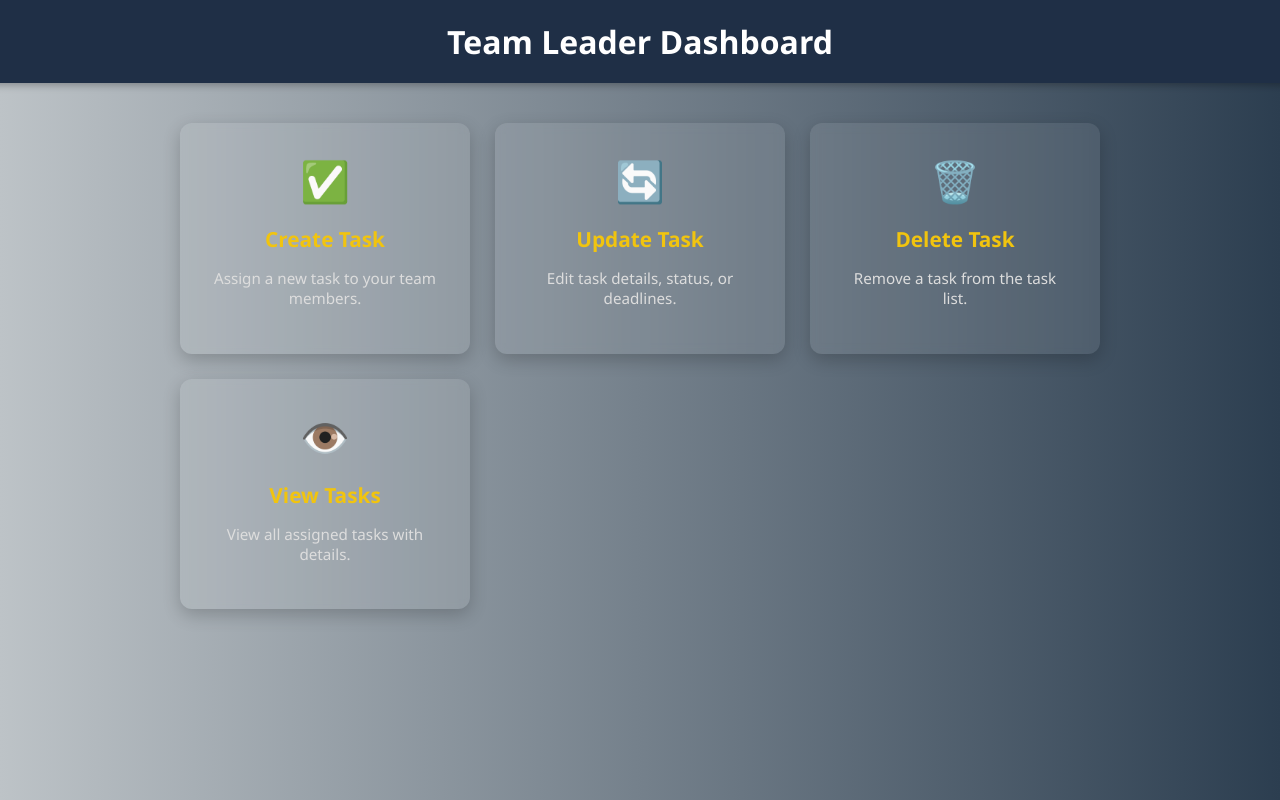
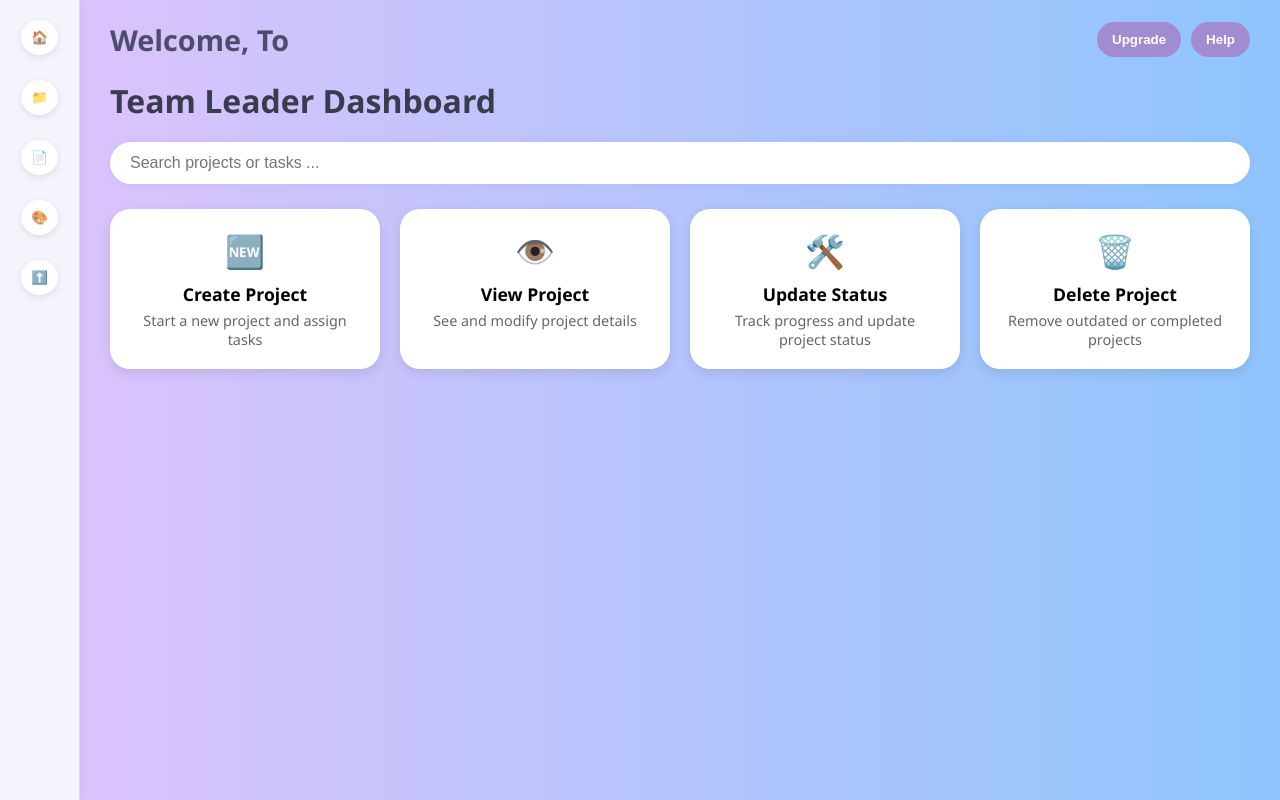
Before and after one commit to kadambari-1110/Project-and-Task-Management, a Django app: page /team_lead_dashboard in a window 1280 px wide. Run offline with Django 5.2, Linux system fonts and the light colour scheme.

Commit message:
html files

```diff
--- a/templates/team_lead_dashboard.html
+++ b/templates/team_lead_dashboard.html
@@ -3,110 +3,205 @@
 <head>
   <meta charset="UTF-8" />
   <meta name="viewport" content="width=device-width, initial-scale=1.0" />
-    <title>Team Leader Dashboard</title>
+  <title>Manager Dashboard</title>
   <style>
+    * {
+      margin: 0;
+      padding: 0;
+      box-sizing: border-box;
+    }
+
     body {
-            margin: 0;
       font-family: 'Segoe UI', Tahoma, Geneva, Verdana, sans-serif;
-            background: linear-gradient(to right, #bdc3c7, #2c3e50);
-            color: #fff;
+      background: linear-gradient(to right, #e0c3fc, #8ec5fc);
+      display: flex;
+      height: 100vh;
+      overflow: hidden;
+    }
+
+    .sidebar {
+      width: 80px;
+      background: #f3f4fc;
+      padding: 20px 10px;
       display: flex;
       flex-direction: column;
       align-items: center;
-            min-height: 100vh;
+      gap: 25px;
+      border-right: 1px solid #ddd;
+      box-shadow: 2px 0 8px rgba(0,0,0,0.05);
     }
 
-        header {
-            background-color: #1f2f46;
-            width: 100%;
-            padding: 20px;
-            text-align: center;
+    .sidebar button {
+      background: #fff;
+      border: none;
+      padding: 10px;
+      border-radius: 50%;
+      box-shadow: 0 2px 6px rgba(0,0,0,0.1);
+      cursor: pointer;
+      transition: all 0.3s;
+    }
+
+    .sidebar button:hover {
+      background-color: #e0e0f0;
+      transform: scale(1.1);
+    }
+
+    .main {
+      flex: 1;
+      display: flex;
+      flex-direction: column;
+      padding: 20px 30px;
+      overflow-y: auto;
+    }
+
+    .topbar {
+      display: flex;
+      justify-content: space-between;
+      align-items: center;
+      margin-bottom: 20px;
+    }
+
+    .topbar h1 {
+      font-size: 1.8rem;
+      color: #4c4c6d;
+    }
+
+    .topbar .actions {
+      display: flex;
+      gap: 10px;
+    }
+
+    .topbar .actions button {
+      padding: 10px 15px;
+      border-radius: 30px;
+      border: none;
+      background-color: #a18cd1;
+      color: #fff;
+      font-weight: bold;
+      cursor: pointer;
+      transition: all 0.3s;
+    }
+
+    .topbar .actions button:hover {
+      background-color: #6f63b0;
+    }
+
+    .dashboard-title {
       font-size: 2rem;
       font-weight: bold;
-            box-shadow: 0 2px 8px rgba(0,0,0,0.3);
+      color: #3b3b4f;
+      margin-bottom: 20px;
     }
 
-        .dashboard-container {
-            display: grid;
-            grid-template-columns: repeat(auto-fit, minmax(220px, 1fr));
-            gap: 25px;
+    .search-box {
+      margin-bottom: 25px;
+    }
+
+    .search-box input {
       width: 100%;
-            max-width: 1000px;
-            padding: 40px;
-            box-sizing: border-box;
+      padding: 12px 20px;
+      border-radius: 25px;
+      border: none;
+      font-size: 1rem;
+      box-shadow: 0 0 10px rgba(0,0,0,0.05);
+    }
+
+    .card-container {
+      display: flex;
+      flex-wrap: wrap;
+      gap: 20px;
     }
 
     .card {
-            background-color: rgba(255, 255, 255, 0.08);
-            border-radius: 12px;
-            padding: 30px;
+      flex: 1 1 200px;
+      background: #fff;
+      padding: 20px;
       text-align: center;
-            box-shadow: 0 6px 18px rgba(0, 0, 0, 0.2);
-            backdrop-filter: blur(5px);
-            transition: transform 0.3s, box-shadow 0.3s;
+      border-radius: 20px;
+      box-shadow: 0 4px 12px rgba(0,0,0,0.1);
+      transition: 0.3s ease;
       cursor: pointer;
     }
 
     .card:hover {
-            transform: translateY(-6px);
-            box-shadow: 0 10px 25px rgba(0, 0, 0, 0.4);
+      transform: translateY(-5px);
+      background: #f2f4ff;
     }
 
-        .icon {
-            font-size: 2.5rem;
-            margin-bottom: 15px;
+    .card-icon {
+      font-size: 2rem;
+      margin-bottom: 10px;
     }
 
-        .card h2 {
-            font-size: 1.3rem;
-            margin-bottom: 10px;
-            color: #f1c40f;
+    .card-title {
+      font-weight: bold;
+      font-size: 1.1rem;
+      margin-bottom: 5px;
     }
 
-        .card p {
-            font-size: 0.95rem;
-            color: #ddd;
+    .card-desc {
+      font-size: 0.9rem;
+      color: #666;
     }
 
-        footer {
-            margin-top: auto;
-            padding: 20px;
-            font-size: 0.9rem;
-            color: #ccc;
+    @media (max-width: 768px) {
+      .topbar h1 {
+        font-size: 1.3rem;
+      }
+      .card {
+        flex: 1 1 100%;
+      }
     }
   </style>
 </head>
 <body>
 
-    <header>Team Leader Dashboard</header>
-
-    <div class="dashboard-container">
-        <div class="card" onclick="location.href='create_task.html'">
-            <div class="icon">✅</div>
-            <h2>Create Task</h2>
-            <p>Assign a new task to your team members.</p>
+  <div class="sidebar">
+    <button title="Home">🏠</button>
+    <button title="Projects">📁</button>
+    <button title="Templates">📄</button>
+    <button title="Brand">🎨</button>
+    <button title="Upload">⬆️</button>
   </div>
 
-        <div class="card" onclick="location.href='update_task.html'">
-            <div class="icon">🔄</div>
-            <h2>Update Task</h2>
-            <p>Edit task details, status, or deadlines.</p>
-        </div>
-
-        <div class="card" onclick="location.href='delete_task.html'">
-            <div class="icon">🗑️</div>
-            <h2>Delete Task</h2>
-            <p>Remove a task from the task list.</p>
-        </div>
-
-        <div class="card" onclick="location.href='view_tasks.html'">
-            <div class="icon">👁️</div>
-            <h2>View Tasks</h2>
-            <p>View all assigned tasks with details.</p>
+  <div class="main">
+    <div class="topbar">
+      <h1>Welcome, To</h1>
+      <div class="actions">
+        <button>Upgrade</button>
+        <button>Help</button>
       </div>
     </div>
 
+    <div class="dashboard-title">Team Leader Dashboard</div>
 
+    <div class="search-box">
+      <input type="text" placeholder="Search projects or tasks ...">
+    </div>
+
+    <div class="card-container">
+      <div class="card" onclick="location.href='create_project.html'">
+        <div class="card-icon">🆕</div>
+        <div class="card-title">Create Project</div>
+        <div class="card-desc">Start a new project and assign tasks</div>
+      </div>
+      <div class="card" onclick="location.href='edit_project.html'">
+        <div class="card-icon">👁️</div>
+        <div class="card-title">View Project</div>
+        <div class="card-desc">See and modify project details</div>
+      </div>
+      <div class="card" onclick="location.href='update_project.html'">
+        <div class="card-icon">🛠️</div>
+        <div class="card-title">Update Status</div>
+        <div class="card-desc">Track progress and update project status</div>
+      </div>
+      <div class="card" onclick="location.href='delete_project.html'">
+        <div class="card-icon">🗑️</div>
+        <div class="card-title">Delete Project</div>
+        <div class="card-desc">Remove outdated or completed projects</div>
+      </div>
+    </div>
+  </div>
 
 </body>
 </html>
```
Also changed, not shown: templates/manager_dashboard.html (+160 -61 lines), templates/member_dashboard.html (+148 -52 lines). Lines whose indentation alone changed are shown as unchanged.
